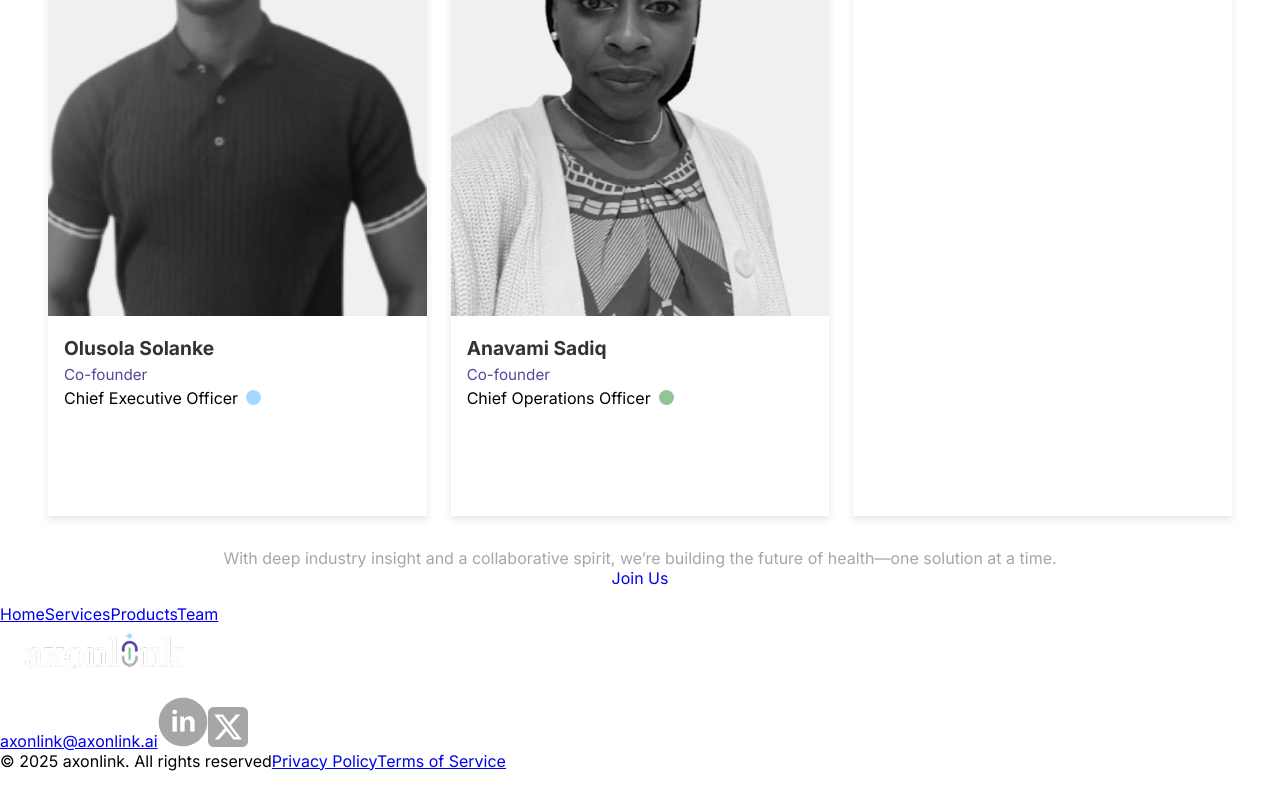
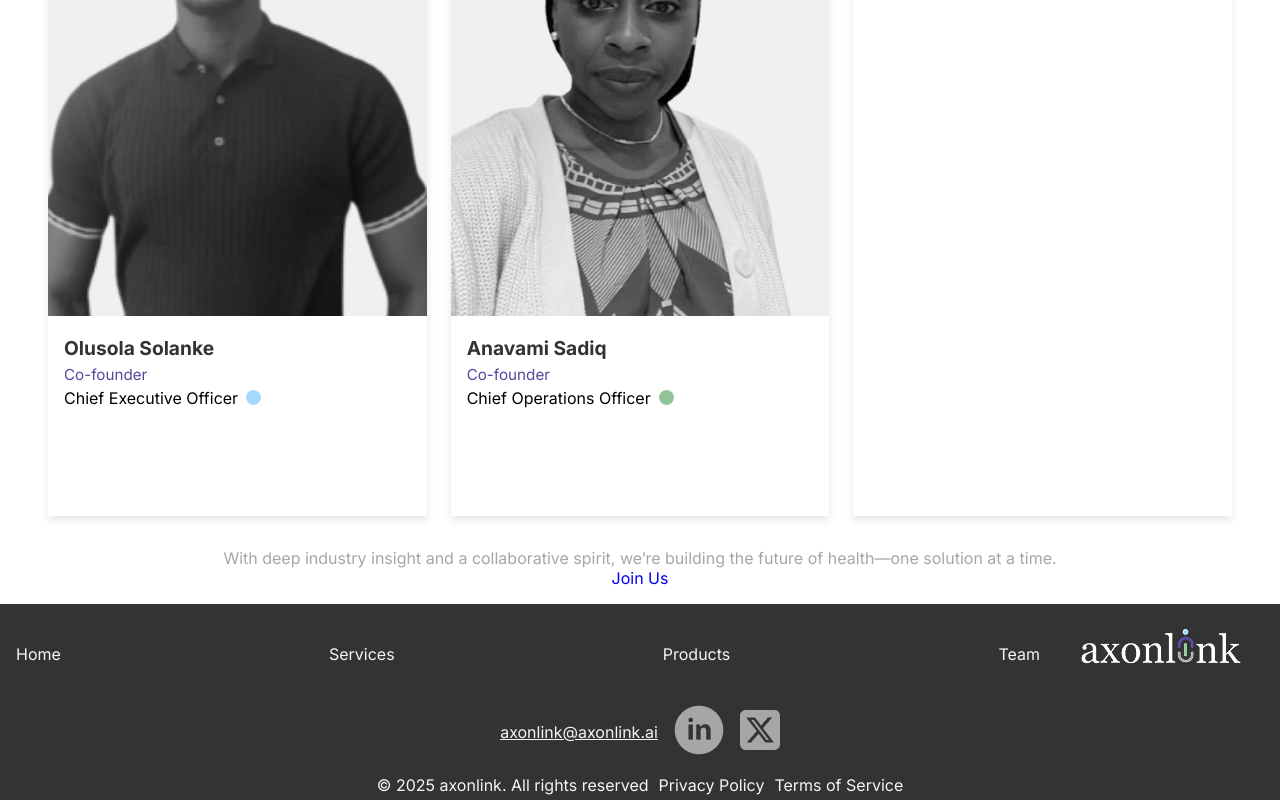
Before and after one commit to axonlinkcode/webpage, a React (Vite) app in the folder frontend/: page / in a window 1280 px wide. Shown: the part 2956-3756 px from the top of the page. Before the commit the page ends 3727 px from the top, so only its background shows below. Built offline with nearby package versions, Linux system fonts and the light colour scheme.

Commit message:
footer done

```diff
--- a/frontend/src/components/footer/Footer.jsx
+++ b/frontend/src/components/footer/Footer.jsx
@@ -3,37 +3,37 @@ import { assets } from "../../assets/assets";
 const Footer = () => {
     return (
         <footer className="footer">
-            <ul className='footer__top'>
-                <li>
-                    <a href="#home">Home</a>
-                    <a href="#services">Services</a>
-                    <a href="#products">Products</a>
-                    <a href="#team">Team</a>
+            <div className='footer__top'>
+                <ul>
+                    <li><a href="#home">Home</a></li>
+                    <li><a href="#services">Services</a></li>
+                    <li><a href="#products">Products</a></li>
+                    <li><a href="#team">Team</a></li>
+                </ul>
+                <img src={assets.logowhite} alt="logo" />
+            </div>
+
+            <ul className="footer__bottom">
+                <li className="footer__bottom-social">
+                    <a href="mailto:axonlink@axonlink.ai">axonlink@axonlink.ai</a>
                 </li>
-                <li className='footer__logo' >
-                    <img src={assets.logowhite} alt="logo" />
+                <li className="footer__bottom-social">
+                    <a href="#">
+                        <img src={assets.linkedin} alt="LinkedIn" />
+                    </a>
                 </li>
-            </ul>
-            <ul className="footer__bottom">
-                <li className='footer__bottom-social'>
-                    <a href="#"
-                        type='email'>
-                        axonlink@axonlink.ai
-                    </a>
+                <li className="footer__bottom-social">
                     <a href="#">
-                        <img src={assets.linkedin} alt="" />
-                    </a>
-                    <a href="#">
-                        <img src={assets.x} alt="" />
+                        <img src={assets.x} alt="X (formerly Twitter)" />
                     </a>
                 </li>
             </ul>
+
             <ul className="footer__bottom-policy">
-                <a>© 2025 axonlink. All rights reserved</a>
-                <a href="#">Privacy Policy</a>
-                <a href="#">Terms of Service</a>
+                <li>© 2025 axonlink. All rights reserved</li>
+                <li><a href="#">Privacy Policy</a></li>
+                <li><a href="#">Terms of Service</a></li>
             </ul>
-
         </footer>
     );
 };
--- a/frontend/src/components/footer/footer.css
+++ b/frontend/src/components/footer/footer.css
@@ -1,98 +1,3 @@
-/* .footer {
-  background-color: #333;
-  height: 250px;
-  margin-top: 8rem;
-  padding: 1.5rem;
-  display: flex;
-  flex-direction: column;
-  justify-content: space-between;
-}
-.footer__top-list {
-  display: flex;
-  justify-content: space-between;
-  align-items: center;
-  list-style-type: none;
-  gap: 2rem;
-  flex-wrap: wrap;
-}
-.footer__top-list li:nth-of-type(1) {
-  flex: 4;
-}
-.footer__top-list li:nth-of-type(2) {
-  flex: 0.4;
-}
-
-.footer__top-list li div {
-  display: flex;
-  width: 75%;
-  justify-content: space-between;
-}
-.footer__top-list li div a {
-  color: whitesmoke;
-  text-decoration: none;
-}
-.footer__top-list img {
-  width: 100%;
-}
-
-/* Footer Bottom */
-
-/* .footer__bottom {
-  display: flex;
-  align-items: center;
-  justify-content: space-between;
-}
-.footer__bottom-left {
-  color: whitesmoke;
-  display: flex;
-  font-size: 10px;
-  gap: 10px;
-}
-.footer__bottom-social {
-  display: flex;
-  gap: 1rem;
-  align-items: center;
-}
-.footer__bottom-right a,
-.footer__bottom-social a {
-  text-decoration: none;
-  color: whitesmoke;
-}
-.footer__bottom-social img {
-  width: 30px;
-  height: 30px;
-}
-.footer__bottom-right {
-  display: flex;
-  gap: 1rem;
-} */
-
-/* QUERIES */
-/* @media (max-width: 425px) { */
-/* .footer { */
-/* margin-top: 4rem; */
-/* padding: 1rem;
-  } */
-/* .footer__bottom {
-    flex-direction: column;
-    align-self: start;
-    gap: 1rem;
-  }
-  .footer__top-list li div {
-    width: 100%;
-  }
-  .footer__top-list img {
-    display: none;
-  }
-  .footer__top-list{
-    border: 1px solid white;
-     gap: 0.2rem;
-  }
-
-} */
-
-
-@media screen and (max-width:767px) {
   .footer {
     background-color: #333;
     padding: 1rem 1rem 0.3rem;
@@ -110,34 +15,68 @@
     gap: 1rem;
   }
 
-  .footer__top li {
+  .footer__top ul {
     display: flex;
-    align-items: center;
     justify-content: space-between;
-    gap: 0.5rem;
+    gap: 10px;
+    list-style-type: none;
     flex: 1;
-    /* flex: 2; */
   }
 
   .footer__top li a {
+    font-size: 1rem;
     text-decoration: none;
     color: whitesmoke;
-  }
-
-  .footer__logo {
-    flex: 1;
-    display: none !important;
-    border: 1px solid white;
+    cursor: pointer;
   }
 
   /* FOOTER bottom */
   .footer__bottom {
     list-style-type: none;
     display: flex;
-    flex-direction: column;
+    gap: 1rem;
+    justify-content: center;
+    align-items: center;
+  }
+
+  .footer__bottom-social img {
+    width: 100%;
+  }
+
+  .footer__bottom-social a {
+    color: whitesmoke;
+  }
+
+  /* FOOTER bottom policy*/
+  .footer__bottom-policy {
+    display: flex;
+    justify-content: center;
+    align-items: center;
+    font-size: 1rem;
+    color: whitesmoke;
+    gap: 10px;
+    list-style-type: none;
+  }
+
+  .footer__bottom-policy a {
+    color: whitesmoke;
+    text-decoration: none;
+  }
+
+
+  @media screen and (max-width:767px) {
+
+    /* FOOTER top */
+    .footer__top img {
+      display: none;
+    }
+
+    /* FOOTER bottom */
+    .footer__bottom {
+      list-style-type: none;
+      display: flex;
       gap: 1rem;
     }
-
 
     /* FOOTER bottom  social*/
     .footer__bottom-social {
@@ -146,23 +85,27 @@
       justify-content: center;
       gap: 1rem;
     }
-  .footer__bottom-social a{
+
+    .footer__bottom-social a {
       color: whitesmoke;
     }
-  .footer__bottom-social img{
+
+    .footer__bottom-social img {
       width: 50%;
     }
 
     /* FOOTER bottom policy */
-  .footer__bottom-policy{
+    .footer__bottom-policy {
       display: flex;
       justify-content: center;
       align-items: center;
       font-size: 0.7rem;
       color: whitesmoke;
       gap: 10px;
+      list-style-type: none;
     }
-  .footer__bottom-policy a{
+
+    .footer__bottom-policy a {
       color: whitesmoke;
       text-decoration: none;
     }
```
Lines whose indentation alone changed are shown as unchanged.
